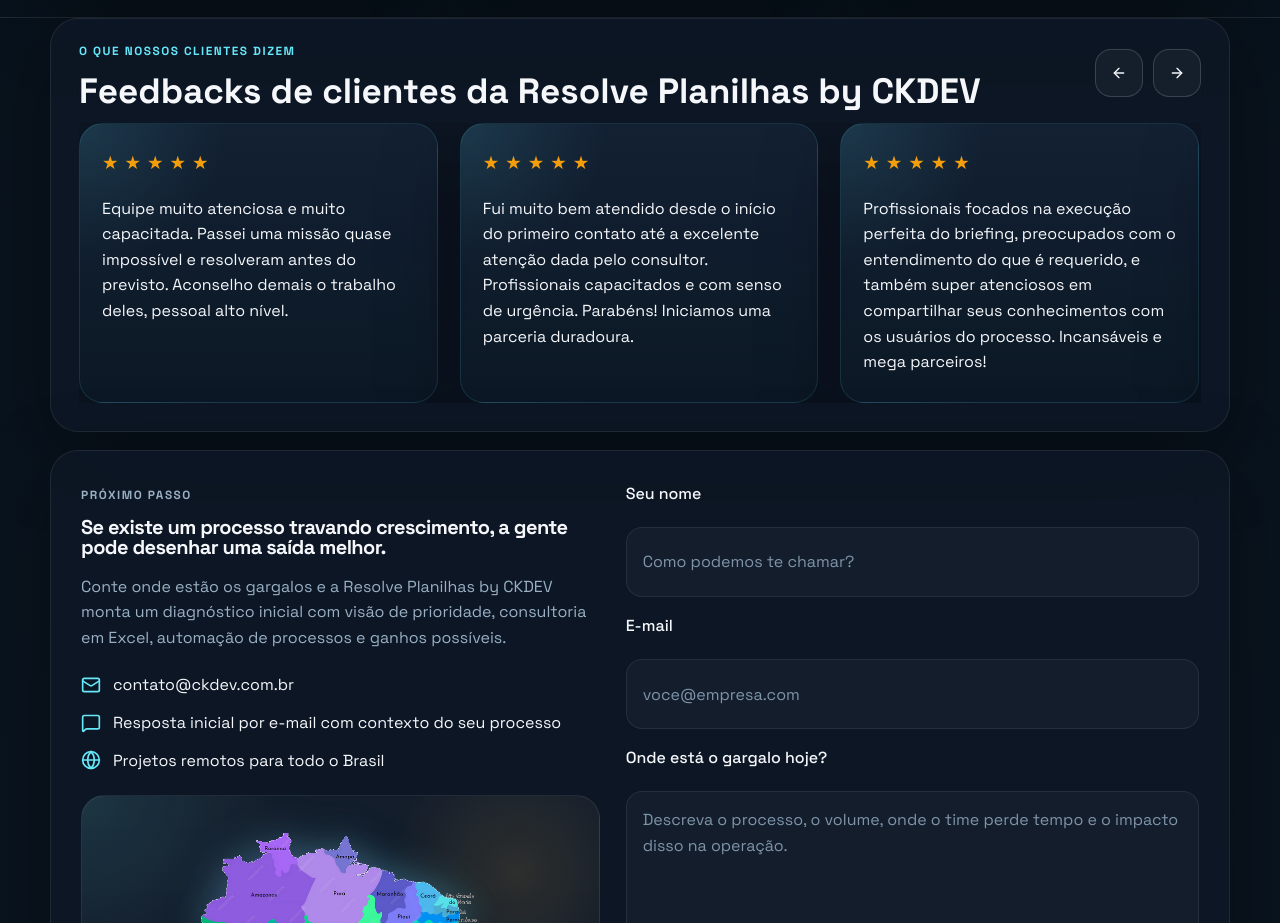
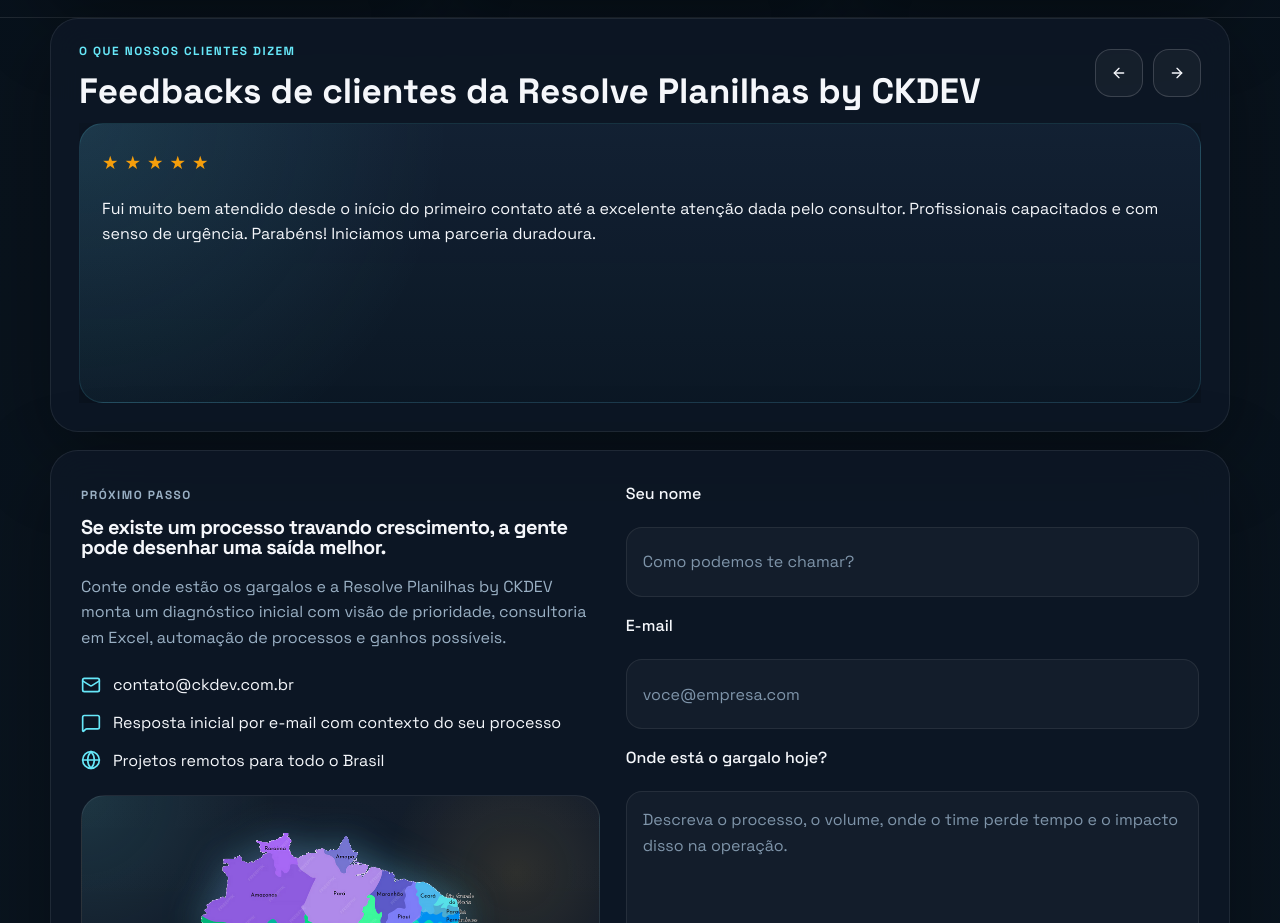
Before and after one commit to flavioalmeidamatos/ckdevpagina, a website: page index.html in a window 1280 px wide. Shown: the part 4520-5443 px from the top of the page. Drawn offline with Linux system fonts and the light colour scheme.

Commit message:
Rebuild testimonial carousel rotation

```diff
--- a/assets/css/site.css
+++ b/assets/css/site.css
@@ -911,21 +911,14 @@
 }
 
 .testimonial-carousel {
-  display: flex;
-  gap: 22px;
-  overflow-x: auto;
-  scroll-snap-type: x mandatory;
-  scrollbar-width: none;
-  scroll-behavior: smooth;
-  padding-right: 2px;
-}
-
-.testimonial-carousel::-webkit-scrollbar {
-  display: none;
+  position: relative;
+  overflow: hidden;
+  min-height: 280px;
 }
 
 .carousel-card {
-  flex: 0 0 calc((100% - 44px) / 3);
+  display: none;
+  width: 100%;
   min-height: 280px;
   padding: 24px 22px;
   border-radius: 24px;
@@ -934,7 +927,10 @@
     radial-gradient(circle at top left, rgba(103, 232, 249, 0.12), transparent 32%),
     linear-gradient(180deg, rgba(19, 34, 52, 0.96), rgba(12, 24, 38, 0.94));
   box-shadow: var(--shadow);
-  scroll-snap-align: start;
+}
+
+.carousel-card.is-active {
+  display: block;
 }
 
 .carousel-card p {
@@ -1279,12 +1275,11 @@
   }
 
   .testimonial-carousel {
-    gap: 18px;
+    min-height: 0;
   }
 
   .carousel-card {
-    flex: 0 0 82%;
-    min-width: 260px;
+    min-height: 0;
   }
 }
 
--- a/assets/js/main.js
+++ b/assets/js/main.js
@@ -298,32 +298,23 @@
   }
 
   if (testimonialCarousel && testimonialPrev && testimonialNext) {
-    const getCarouselStep = () => {
-      const firstCard = testimonialCarousel.querySelector('.carousel-card');
-      if (!firstCard) return testimonialCarousel.clientWidth;
-      const step = firstCard.getBoundingClientRect().width;
-      return Math.max(step, testimonialCarousel.clientWidth * 0.82);
+    const carouselCards = Array.from(testimonialCarousel.querySelectorAll('.carousel-card'));
+    let activeIndex = 0;
+    let autoRotateId = null;
+
+    const renderCarousel = () => {
+      carouselCards.forEach((card, index) => {
+        const isActive = index === activeIndex;
+        card.classList.toggle('is-active', isActive);
+        card.setAttribute('aria-hidden', isActive ? 'false' : 'true');
+      });
     };
 
-    const scrollCarousel = (direction = 1) => {
-      const step = getCarouselStep();
-      const maxScrollLeft = testimonialCarousel.scrollWidth - testimonialCarousel.clientWidth;
-      const nextLeft = testimonialCarousel.scrollLeft + (step * direction);
-
-      if (direction > 0 && nextLeft >= maxScrollLeft - 8) {
-        testimonialCarousel.scrollTo({ left: 0, behavior: 'smooth' });
-        return;
-      }
-
-      if (direction < 0 && testimonialCarousel.scrollLeft <= 8) {
-        testimonialCarousel.scrollTo({ left: maxScrollLeft, behavior: 'smooth' });
-        return;
-      }
-
-      testimonialCarousel.scrollTo({ left: Math.max(0, Math.min(nextLeft, maxScrollLeft)), behavior: 'smooth' });
+    const goToSlide = (nextIndex) => {
+      if (!carouselCards.length) return;
+      activeIndex = (nextIndex + carouselCards.length) % carouselCards.length;
+      renderCarousel();
     };
-
-    let autoRotateId = null;
 
     const stopAutoRotate = () => {
       if (!autoRotateId) return;
@@ -334,25 +325,26 @@
     const startAutoRotate = () => {
       stopAutoRotate();
       autoRotateId = window.setInterval(() => {
-        scrollCarousel(1);
+        goToSlide(activeIndex + 1);
       }, 4800);
     };
 
     testimonialPrev.addEventListener('click', () => {
-      scrollCarousel(-1);
+      goToSlide(activeIndex - 1);
       startAutoRotate();
     });
 
     testimonialNext.addEventListener('click', () => {
-      scrollCarousel(1);
+      goToSlide(activeIndex + 1);
       startAutoRotate();
     });
 
-    testimonialCarousel.addEventListener('pointerenter', stopAutoRotate);
-    testimonialCarousel.addEventListener('pointerleave', startAutoRotate);
-    testimonialCarousel.addEventListener('focusin', stopAutoRotate);
-    testimonialCarousel.addEventListener('focusout', startAutoRotate);
+    testimonialShell?.addEventListener('pointerenter', stopAutoRotate);
+    testimonialShell?.addEventListener('pointerleave', startAutoRotate);
+    testimonialShell?.addEventListener('focusin', stopAutoRotate);
+    testimonialShell?.addEventListener('focusout', startAutoRotate);
 
+    renderCarousel();
     startAutoRotate();
   }
 
```
